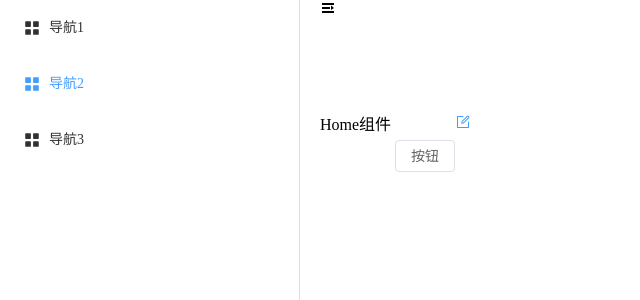
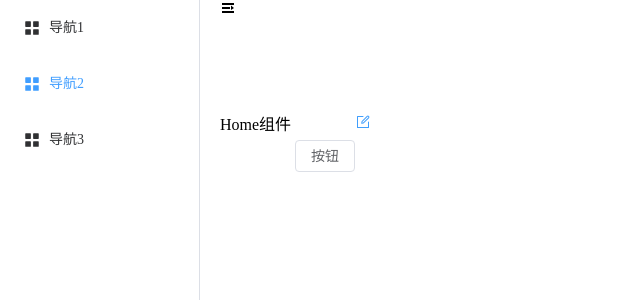
Before and after one commit to jersonwei/vue3-component-extract, a Vue app: page / in a window 1280 px wide. Shown: the top 300 px of the page, without its empty margins (0-640 px from the left). Built offline with nearby package versions, Linux system fonts and the light colour scheme.

Commit message:
✨ feat(container): 增加官网侧边菜单提供的样式

```diff
--- a/src/components/container/src/index.vue
+++ b/src/components/container/src/index.vue
@@ -7,7 +7,7 @@ const toggleMenu = () => {
 </script>
 <template>
   <el-container>
-    <el-aside>
+    <el-aside width="auto">
       <el-menu :collapse="isCollapse" default-active="2" class="el-menu-vertical-demo">
         <el-menu-item index="1">
           <el-icon-menu class="el-icon-menu"></el-icon-menu>
@@ -36,5 +36,9 @@ const toggleMenu = () => {
     </el-container>
   </el-container>
 </template>
-<style>
+<style lang="scss" scoped>
+.el-menu-vertical-demo:not(.el-menu--collapse) {
+  width: 200px;
+  min-height: 400px;
+}
 </style>
```
